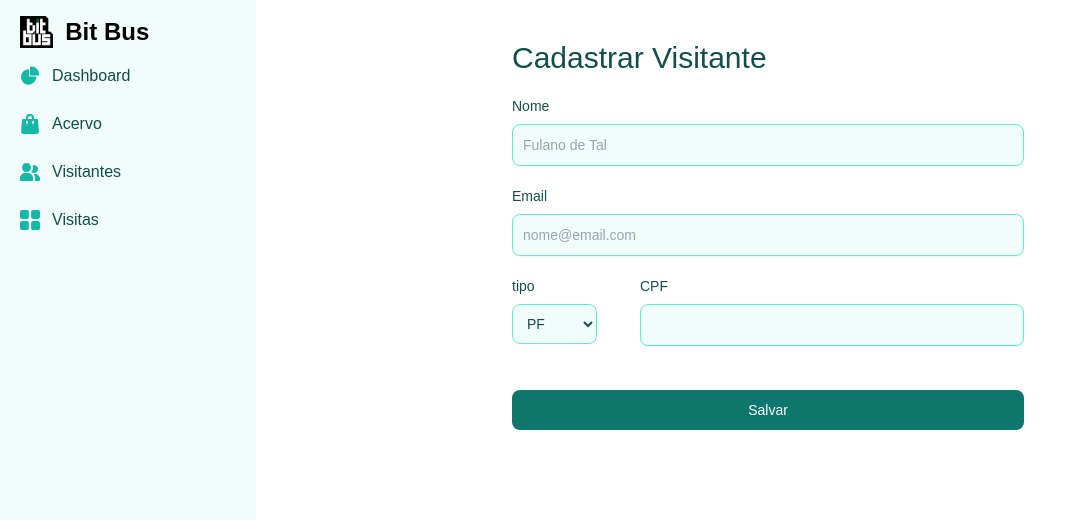
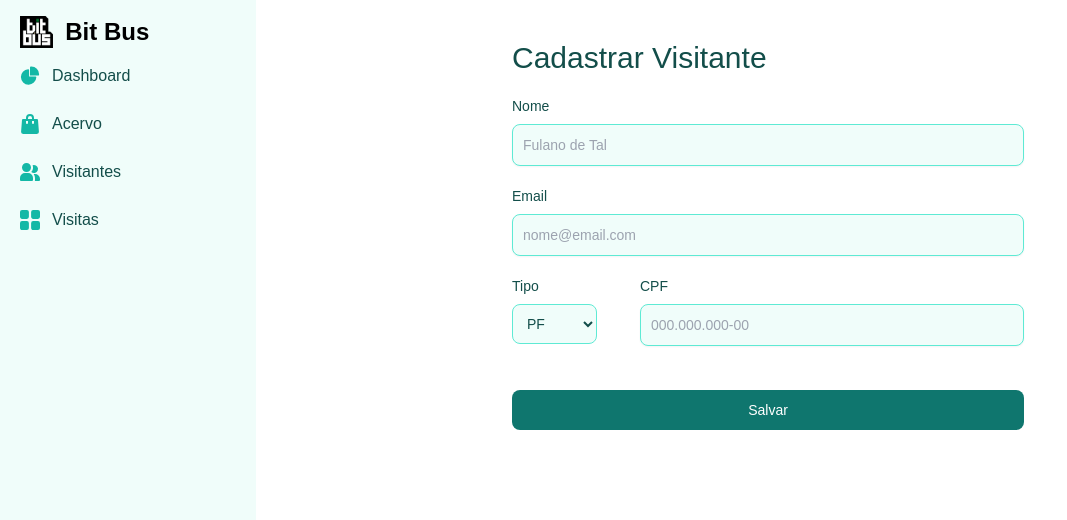
Before and after one commit to RicardoMBregalda/acervo-bitbus, a Vue app in the folder bitbus-frontend/: page /visitante/form in a window 1280 px wide. Shown: the top 520 px of the page, without its empty margins (0-1067 px from the left). Built offline with nearby package versions, Linux system fonts and the light colour scheme.

Commit message:
visitante form com cpf/cnpj dinamicos

```diff
--- a/bitbus-frontend/src/views/visitante/VisitanteForm.vue
+++ b/bitbus-frontend/src/views/visitante/VisitanteForm.vue
@@ -1,22 +1,36 @@
 <script setup>
+import { ref, watch } from 'vue';
 import Sidebar from '../../components/Sidebar.vue';
 
+const tipo = ref('PF');
+const identificacaoLabel = ref('CPF');
+const identificacaoPlaceholder = ref('000.000.000-00');
+
+watch(tipo, (newValue) => {
+    if (newValue === 'PJ') {
+        identificacaoLabel.value = 'CNPJ';
+        identificacaoPlaceholder.value = '00.000.000/0000-00';
+    } else {
+        identificacaoLabel.value = 'CPF';
+        identificacaoPlaceholder.value = '000.000.000-00';
+    }
+});
 </script>
 
 <template>
-
     <Sidebar />
 
-    <div class=" p-10 sm:ml-64 relative overflow-x-auto">
+    <div class="p-10 sm:ml-64 relative overflow-x-auto">
+        <div class="max-w-lg grid mx-auto grid-cols-12">
+            <h1 class="col-span-12 text-3xl text-teal-900 dark:text-white mb-5">Cadastrar Visitante</h1>
 
-        <div class="max-w-lg grid mx-auto grid-cols-12">
-            <h1 class=" col-span-12 text-3xl text-teal-900 dark:text-white mb-5"> Cadastrar Visitante</h1>
             <div class="mb-5 col-span-12">
                 <label for="name" class="block mb-2 text-sm font-medium text-teal-900 dark:text-white">Nome</label>
                 <input type="text" id="name"
                     class="shadow-sm bg-teal-50 border border-teal-300 text-teal-900 text-sm rounded-lg focus:ring-teal-500 focus:border-teal-500 block w-full p-2.5 dark:bg-teal-700 dark:border-teal-600 dark:placeholder-teal-400 dark:text-white dark:focus:ring-teal-500 dark:focus:border-teal-500 dark:shadow-sm-light"
                     placeholder="Fulano de Tal" required />
             </div>
+
             <div class="mb-5 col-span-12">
                 <label for="email" class="block mb-2 text-sm font-medium text-teal-900 dark:text-white">Email</label>
                 <input type="email" id="email"
@@ -25,29 +39,27 @@ import Sidebar from '../../components/Sidebar.vue';
             </div>
 
             <div class="mb-5 col-span-2">
-                <label for="repeat-password"
-                    class="block mb-2 text-sm font-medium text-teal-900 dark:text-white">tipo</label>
-                <select id="countries"
+                <label for="tipo" class="block mb-2 text-sm font-medium text-teal-900 dark:text-white">Tipo</label>
+                <select id="tipo" v-model="tipo"
                     class="bg-teal-50 border border-teal-300 text-teal-900 text-sm rounded-lg focus:ring-teal-500 focus:border-teal-500 block w-full p-2.5 dark:bg-teal-700 dark:border-teal-600 dark:placeholder-teal-400 dark:text-white dark:focus:ring-teal-500 dark:focus:border-teal-500">
-                    >
                     <option value="PF">PF</option>
                     <option value="PJ">PJ</option>
                 </select>
             </div>
+
             <div class="mb-5 col-start-4 col-span-9">
-                <label for="repeat-password"
-                    class="block mb-2 text-sm font-medium text-teal-900 dark:text-white">CPF</label>
-                <input type="password" id="repeat-password"
+                <label :for="identificacaoLabel.toLowerCase()"
+                    class="block mb-2 text-sm font-medium text-teal-900 dark:text-white">{{ identificacaoLabel
+                    }}</label>
+                <input type="text" :id="identificacaoLabel.toLowerCase()" :placeholder="identificacaoPlaceholder"
                     class="shadow-sm bg-teal-50 border border-teal-300 text-teal-900 text-sm rounded-lg focus:ring-teal-500 focus:border-teal-500 block w-full p-2.5 dark:bg-teal-700 dark:border-teal-600 dark:placeholder-teal-400 dark:text-white dark:focus:ring-teal-500 dark:focus:border-teal-500 dark:shadow-sm-light"
                     required />
             </div>
 
-
             <button type="submit"
-                class="mt-6 col-span-12 text-white bg-teal-700 hover:bg-teal-800 focus:ring-4 focus:outline-none focus:ring-teal-300 font-medium rounded-lg text-sm px-5 py-2.5 text-center dark:bg-teal-600 dark:hover:bg-teal-700 dark:focus:ring-teal-800">Salvar</button>
-
+                class="mt-6 col-span-12 text-white bg-teal-700 hover:bg-teal-800 focus:ring-4 focus:outline-none focus:ring-teal-300 font-medium rounded-lg text-sm px-5 py-2.5 text-center dark:bg-teal-600 dark:hover:bg-teal-700 dark:focus:ring-teal-800">
+                Salvar
+            </button>
         </div>
-
     </div>
-
 </template>
```
